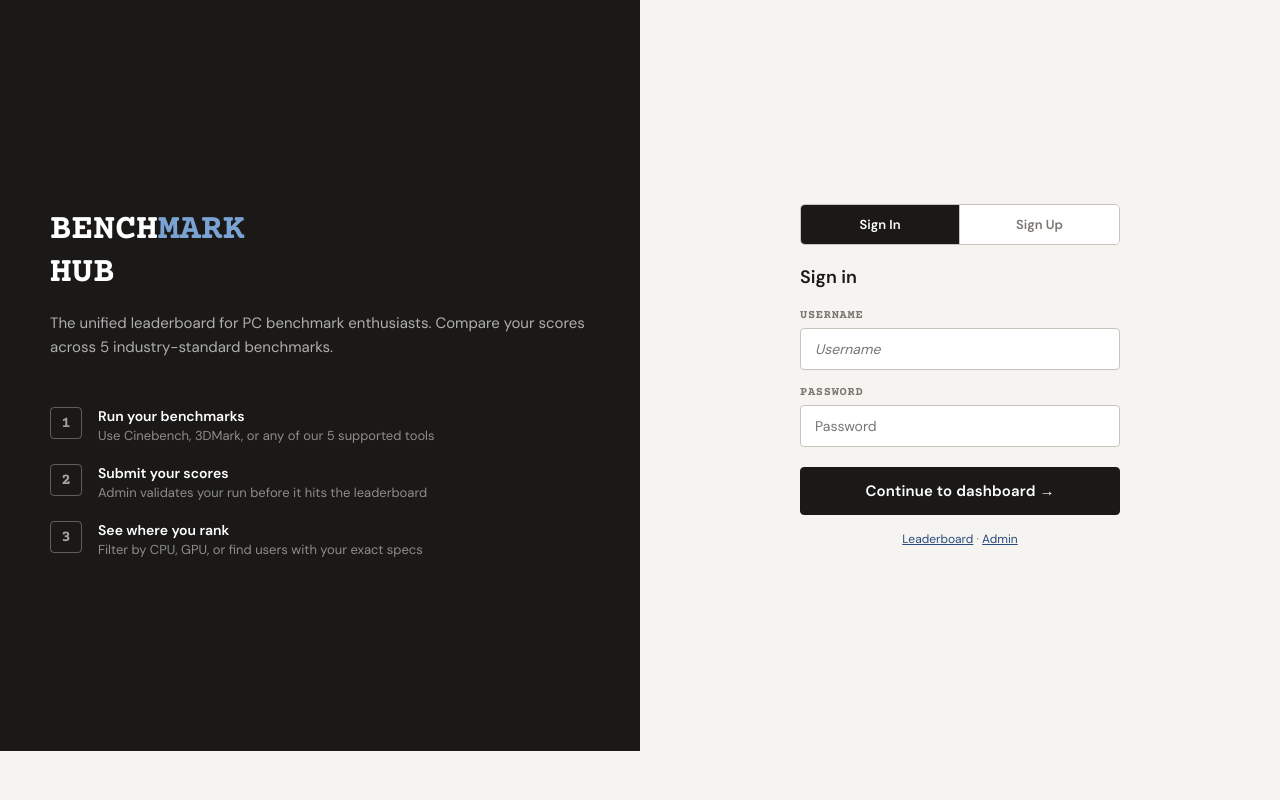
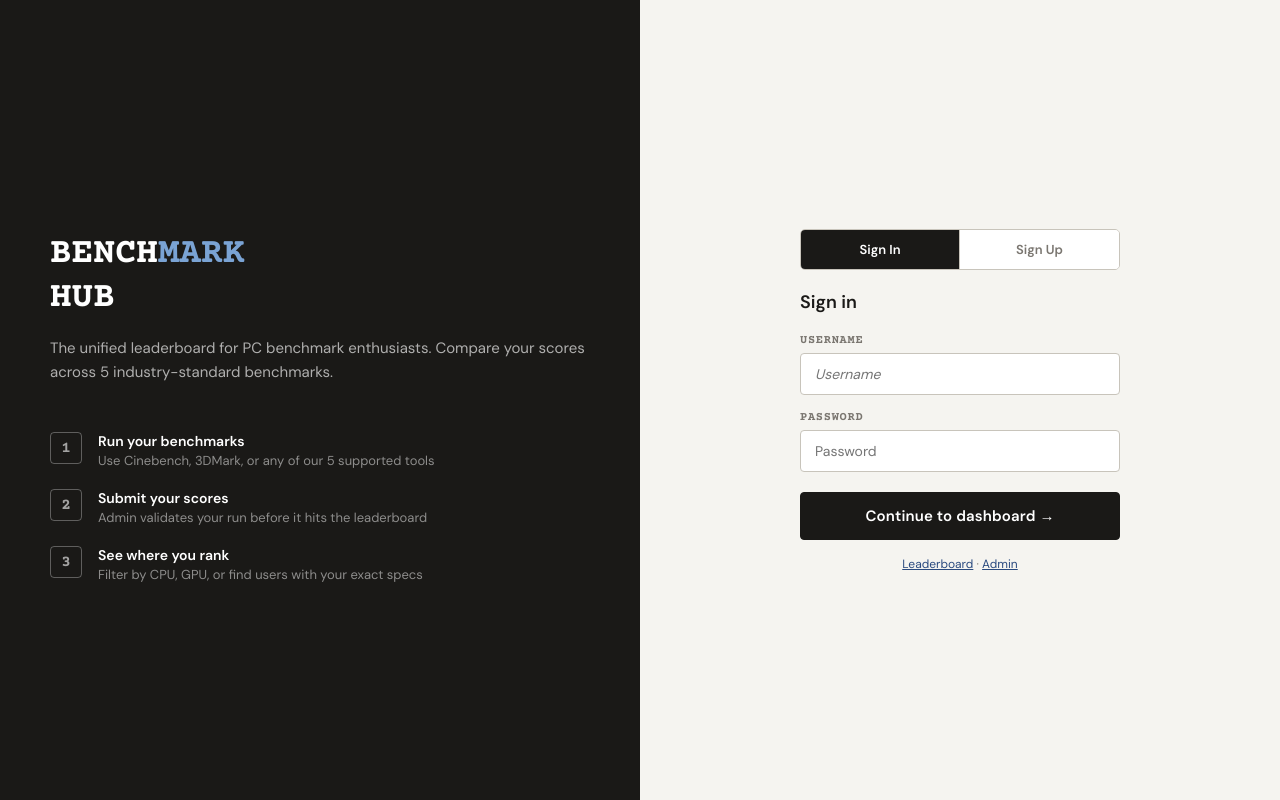
Before and after one commit to C00471311/Distributed-Computing-Benchmarking-Project, a PHP site: page /login.php in a window 1280 px wide. Run offline with PHP 8.4, Linux system fonts and the light colour scheme.

Commit message:
Fix: CSS fix for login page

```diff
--- a/XAMPP_Stuff/benchmark-hub.css
+++ b/XAMPP_Stuff/benchmark-hub.css
@@ -268,7 +268,7 @@ tbody td.score-val {
 
 /* HERO / SPLASH */
 .auth-page {
-  min-height: calc(100vh - 49px);
+  min-height: 100vh;
   display: grid;
   grid-template-columns: 1fr 1fr;
 }
```
